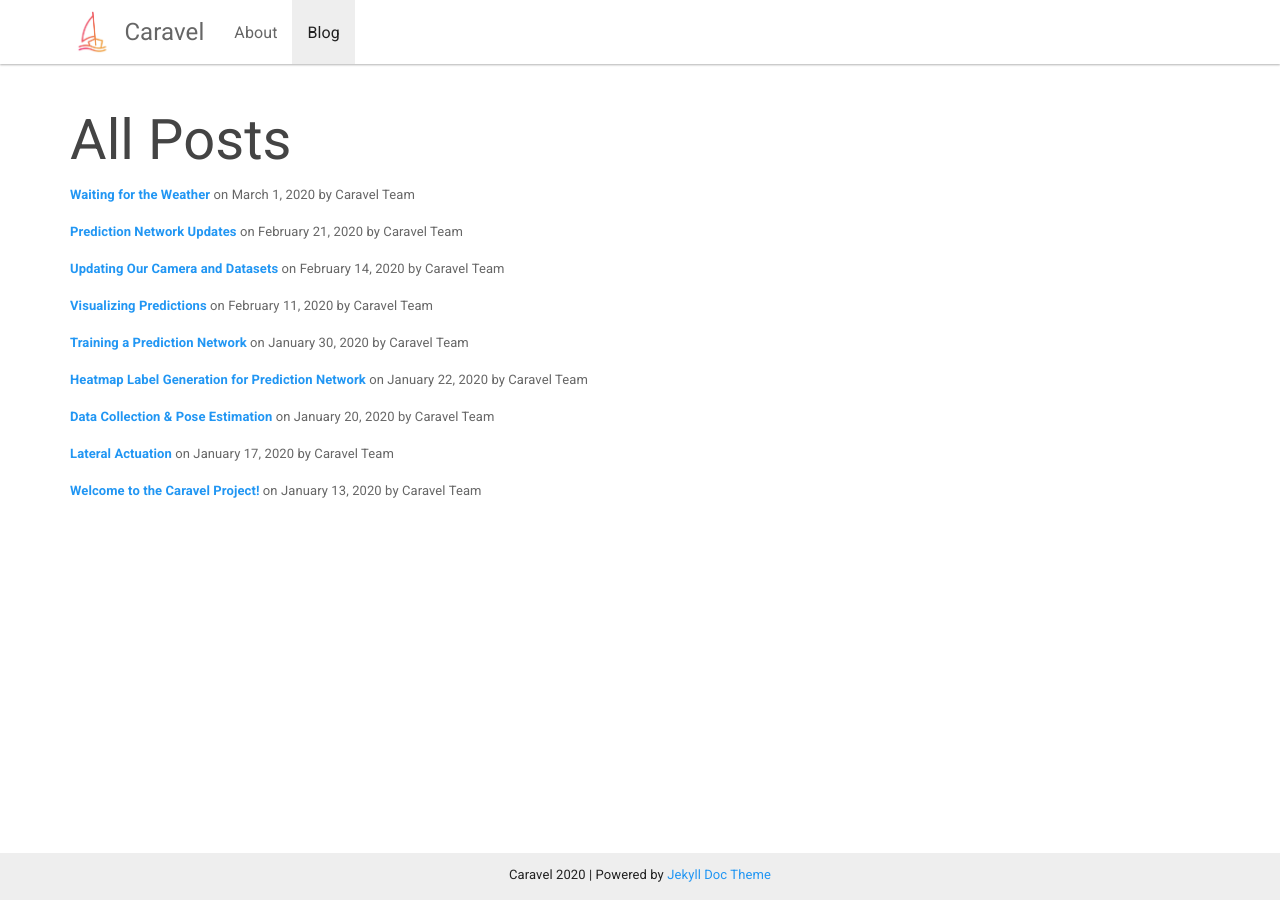
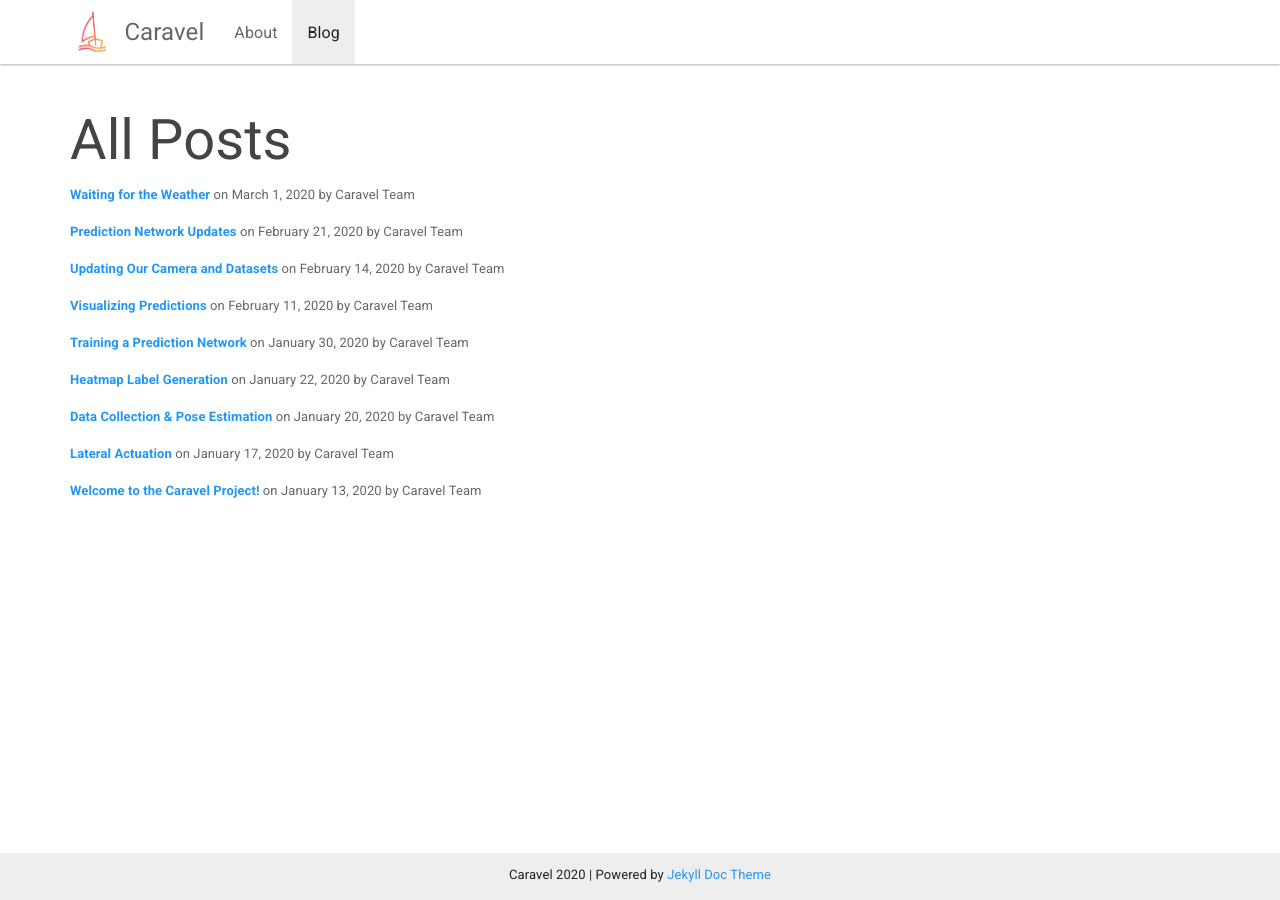
Before and after one commit to gocaravel/gocaravel-site, a Jekyll site: the page built from assets/allposts.html, in a window 1280 px wide. Built offline with Jekyll 4.4.1, drawn with Linux system fonts in a browser that asks for light colours.

Commit message:
fix long heatmap post title

```diff
--- a/_posts/2020-01-22-heatmap-post.md
+++ b/_posts/2020-01-22-heatmap-post.md
@@ -1,6 +1,6 @@
 ---
 layout: post
-title:  "Heatmap Label Generation for Prediction Network"
+title:  "Heatmap Label Generation"
 date:   2020-01-22 5:28:16
 author:  Caravel Team
 ---
```
